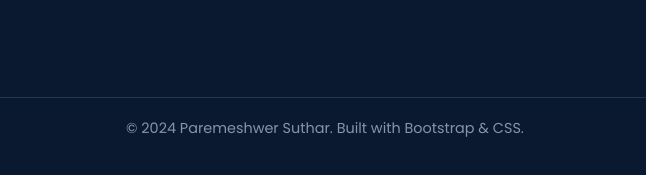
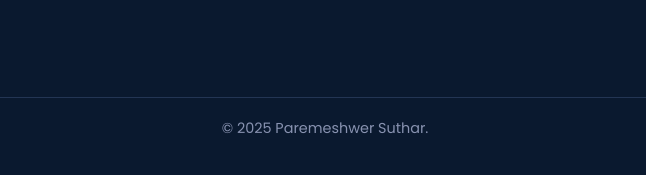
Before and after one commit to sutharparemeshwer-ai/myportfolio, a plain HTML site: page index.html in a window 1280 px wide. Shown: the part 3277-3452 px from the top of the page, without its empty margins (315-961 px from the left). Drawn offline with nearby package versions, Linux system fonts and the light colour scheme.

```diff
--- a/index.html
+++ b/index.html
@@ -215,7 +215,7 @@
     <!-- Footer -->
     <footer class="footer">
         <div class="container">
-            <p>&copy; 2024 Paremeshwer Suthar. Built with Bootstrap & CSS.</p>
+            <p>© 2025 Paremeshwer Suthar. </p>
         </div>
     </footer>
 
```
